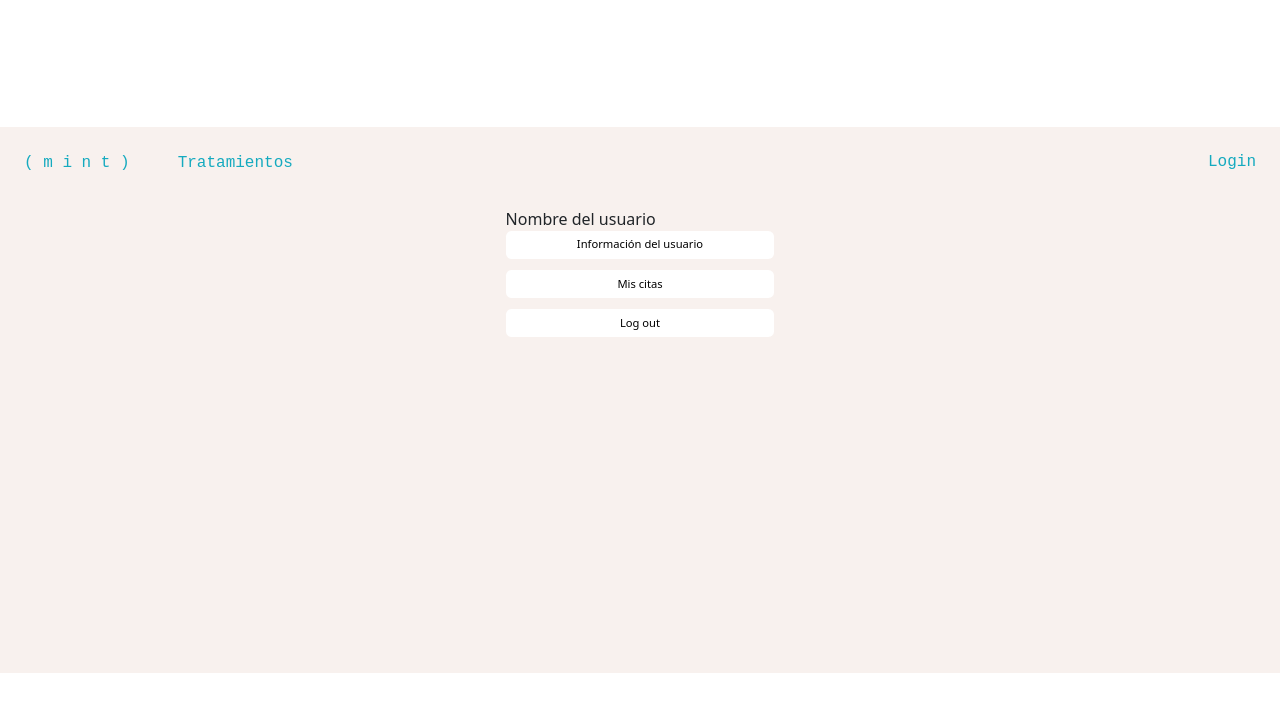
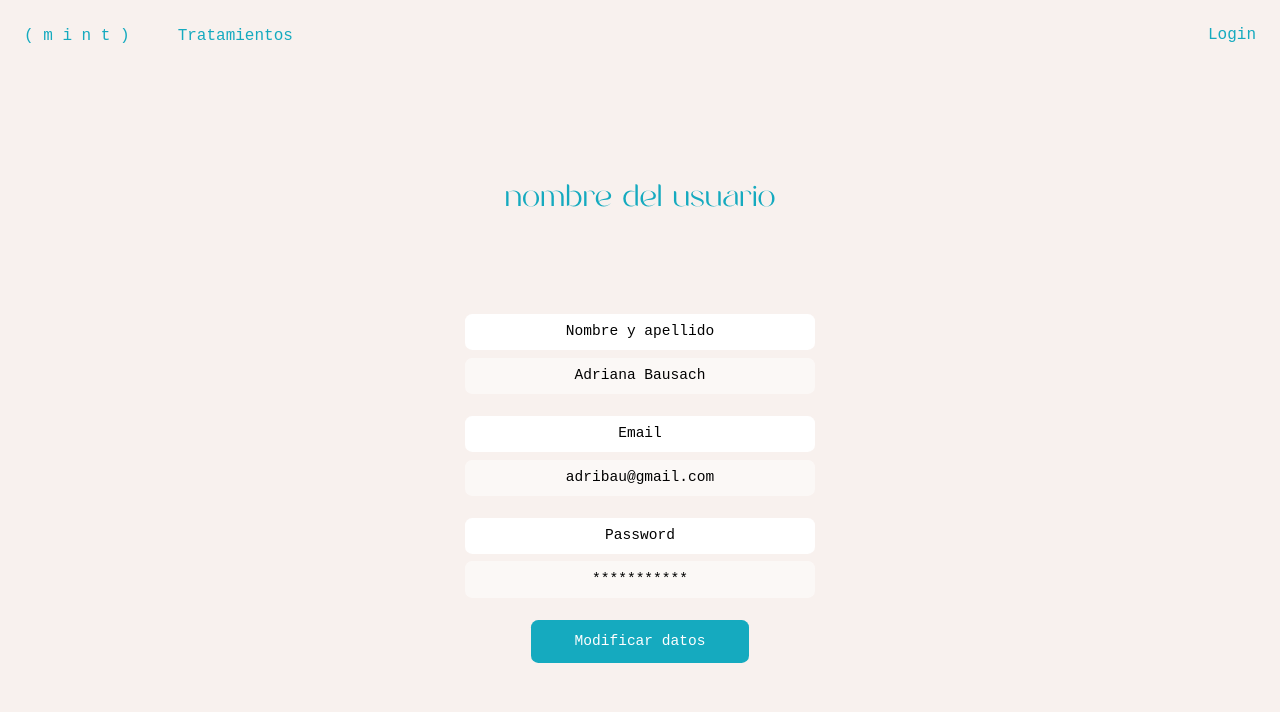
Before and after one commit to Coral-JM/cjm-fsd_front_clinica_dental, a React (Vite) app: page /userinfo in a window 1280 px wide. Shown: the top 712 px of the page. Built offline with nearby package versions, Linux system fonts and the light colour scheme.

Commit message:
Feat: user info view uploaded

```diff
--- a/src/pages/Home/Home.css
+++ b/src/pages/Home/Home.css
@@ -40,7 +40,6 @@
     padding: 0.2em;
     margin: 0.5em;
 }
-
 .cardHomeText{
     margin: 0.5em;
 }
--- a/src/pages/Home/Home.jsx
+++ b/src/pages/Home/Home.jsx
@@ -17,7 +17,7 @@ export const Home = () => {
                     <Card.Text style={{ fontSize:"1em"}} className='subtittleHome'>
                     ( m i n t ) es bienestar, belleza y cuidado. Un espacio donde cuidaremos de ti y de tu sonrisa.
                     </Card.Text>
-                    <Button style={{ fontSize:"1em", background: "#15aabf", border: "transparent", fontFamily: "monospace", margin: "1em"}}>Reserva tu cita</Button>
+                    <Button style={{ fontSize:"1em", background: "#15aabf", border: "transparent", fontFamily: "monospace", margin: "1em"}} className='citaButton'>Reserva tu cita</Button>
                     </Card.Body>
                 </Card>
                 </div>
--- a/src/pages/UserInfo/UserInfo.css
+++ b/src/pages/UserInfo/UserInfo.css
@@ -0,0 +1,60 @@
+.userBody{
+    display: flex;
+    flex-direction: column;
+    justify-content: center;
+    align-items: center;
+    font-family: monospace;
+    font-size: 1.3em;
+    color: #15aabf;
+}
+.userTittle{
+    display: flex;
+    flex-direction: column;
+    justify-content: center;
+    align-items: center;
+    padding: 3em;
+    font-family: "Rantera";
+    font-size: 1.5em;
+}
+.userLines{
+    background-color: white;
+    color: black;
+    font-size: 0.7em;
+    height: 2.5em;
+    display: flex;
+    justify-content: center;
+    align-items: center;
+    border-radius: 0.5em;
+    margin-bottom: 0.5em;
+}
+.userApi {
+    background-color: rgb(255, 255, 255, 0.5) ;
+    color: black;
+    font-size: 0.7em;
+    height: 2.5em;
+    display: flex;
+    justify-content: center;
+    align-items: center;
+    border-radius: 0.5em;
+    cursor: pointer;
+    margin-bottom: 1.5em;
+    cursor: pointer;
+}
+.modificarDatos{
+    height: 3em;
+    background-color: #15aabf;
+    color: white;
+    border-radius: 0.5em;
+    display: flex;
+    justify-content: center;
+    align-items: center;
+    font-size: 0.7em;
+    cursor: pointer;
+    margin-bottom: 10em;
+}
+.modificarDatos:hover {
+    transition: 0.3s;
+    color: black;
+
+
+}
--- a/src/pages/UserInfo/UserInfo.jsx
+++ b/src/pages/UserInfo/UserInfo.jsx
@@ -4,13 +4,24 @@ import './UserInfo.css'
 export const UserInfo = () => {
     return (
         <div className="container">
-            <div className="row">
-                <div className="col userTittle"> Nombre del usuario
+            <div className="row userBody">
+                <div className="col userTittle"> nombre del usuario</div>
 
-                <div onClick={()=>navigate("/userinfo")} style= {{width:"24em"}}className="profileLines">Información del usuario</div>
-                <div onClick={()=>navigate("/appointments")} style= {{width:"24em"}}className="profileLines">Mis citas</div>
-                <div onClick={()=>navigate("/home")} style= {{width:"24em"}}className="profileLinesEnd">Log out</div>
-                </div>
+                <div style= {{width:"24em"}}className="userLines">Nombre y apellido</div>
+                <div style= {{width:"24em"}}className="userApi">Adriana Bausach</div>
+                {/* Este último div deberá ser un input text con los datos del usuario que aparezcan por defecto según el usuario y tendrá que tener habilitada la opción de modificación */}
+
+                <div style= {{width:"24em"}}className="userLines">Email</div>
+                <div style= {{width:"24em"}}className="userApi">adribau@gmail.com</div>
+                {/* Este último div deberá ser un input text con los datos del usuario que aparezcan por defecto según el usuario y tendrá que tener habilitada la opción de modificación */}
+
+
+                <div style= {{width:"24em"}}className="userLines">Password</div>
+                <div style= {{width:"24em"}}className="userApi">***********</div>
+                {/* Este último div deberá ser un input text con los datos del usuario que aparezcan por defecto según el usuario y tendrá que tener habilitada la opción de modificación */}
+
+                <div style= {{width:"15em"}}className="modificarDatos">Modificar datos</div>
+
             </div>
         </div>
     );
```
